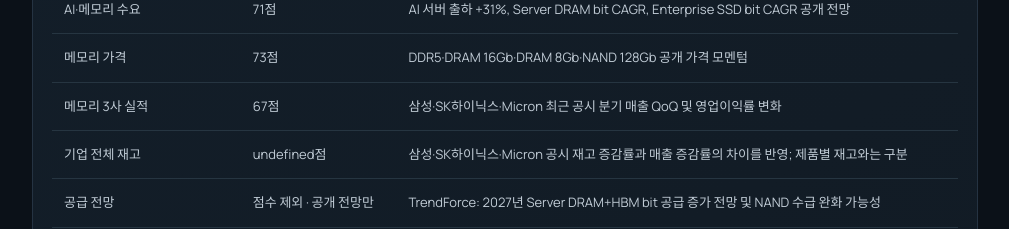
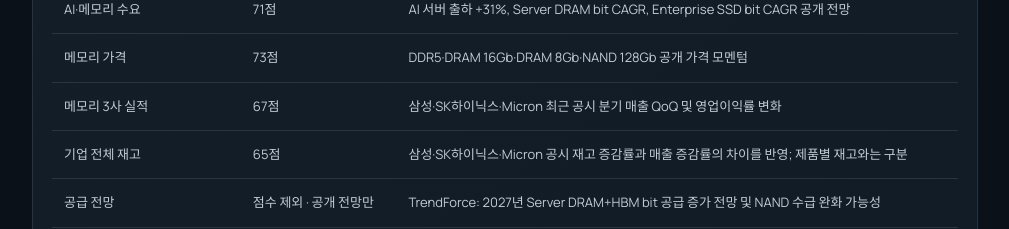
Before and after one commit to chs03220322-creator/semiconductor-intelligence, a React (Vite) app: page / in a window 1280 px wide. Shown: the part 1320-1549 px from the top of the page, without its empty margins (264-1273 px from the left). Built offline with nearby package versions, Linux system fonts and the light colour scheme.

Commit message:
Include inventory trend in company cycle score

```diff
--- a/src/App.tsx
+++ b/src/App.tsx
@@ -178,12 +178,13 @@ function calculateCycleScores(cfg:ScoreConfig){
   {name:'Micron',...financialMomentum(micronQuarterly,[8.567,10.372])}
  ];
  const financialScore=Math.round(companyItems.reduce((sum,item)=>sum+item.score,0)/companyItems.length);
+ const inventoryScore=Math.round(companyItems.reduce((sum,item)=>sum+item.inventoryScore,0)/companyItems.length);
  const nonDemandScore=priceScore*0.7+financialScore*0.3;
  const totalScore=Math.round(demandScore*cfg.demandWeight/100+nonDemandScore*(100-cfg.demandWeight)/100);
  const avgDramMonthly=(ddr5.avgMonthly+dram16.avgMonthly+dram8.avgMonthly)/3;
  const latestDramMonthly=(ddr5.latestMonthly+dram16.latestMonthly+dram8.latestMonthly)/3;
  const cycleSignal=latestDramMonthly<0&&avgDramMonthly>0?'DRAM 가격 하락 전환 주의':latestDramMonthly<avgDramMonthly-1.5?'가격 상승 모멘텀 둔화':financialScore<45?'기업 실적 모멘텀 약화':'상승 흐름 유지';
- return {demandScore,priceScore,financialScore,totalScore,ddr5,dram16,dram8,nand,dramScore,demandItems,companyItems,avgDramMonthly,latestDramMonthly,cycleSignal};
+ return {demandScore,priceScore,financialScore,inventoryScore,totalScore,ddr5,dram16,dram8,nand,dramScore,demandItems,companyItems,avgDramMonthly,latestDramMonthly,cycleSignal};
 }function WeightControl({label,value,min=0,max=100,step=5,onChange}:{label:string;value:number;min?:number;max?:number;step?:number;onChange:(v:number)=>void}){
  return <label className="score-weight-control"><span>{label}<b>{value}%</b></span><input type="range" min={min} max={max} step={step} value={value} onChange={e=>onChange(Number(e.target.value))}/></label>;
 }
```
